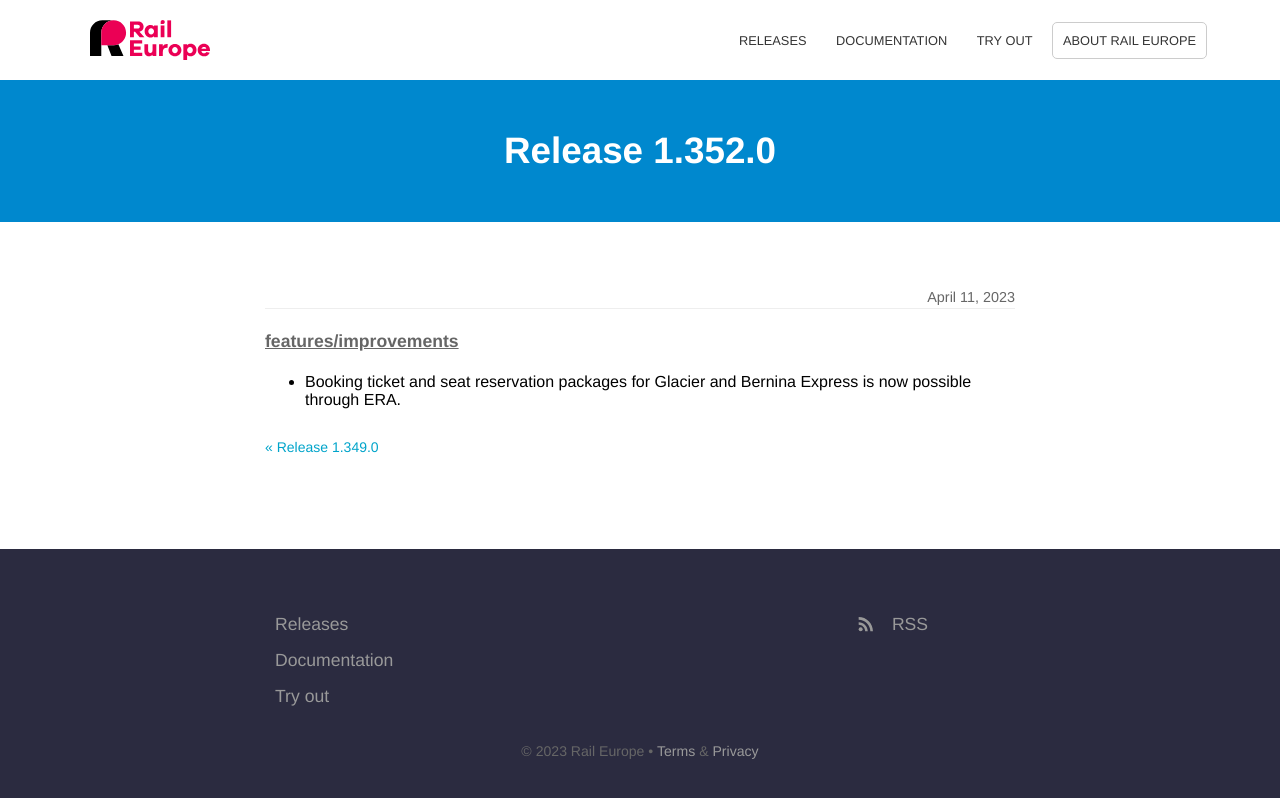
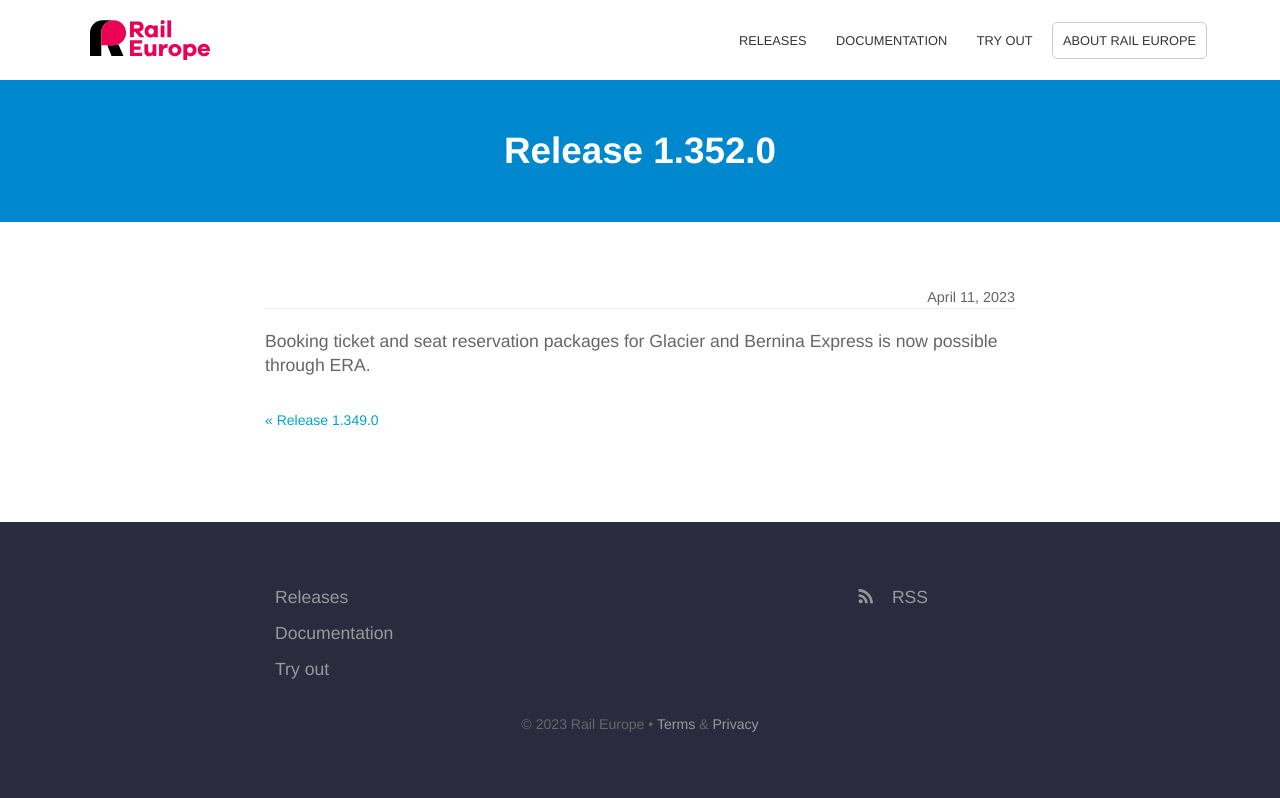
Before and after one commit to rail-europe/era-api, a Jekyll site: the page built from _posts/2023-04-11-release-1.352.0.md, in a window 1280 px wide. Shown: the top 798 px of the page. Built offline with Jekyll 4.4.1, drawn with Linux system fonts in a browser that asks for light colours.

Commit message:
Adding release note for RHB

```diff
--- a/_posts/2023-04-11-release-1.352.0.md
+++ b/_posts/2023-04-11-release-1.352.0.md
@@ -3,6 +3,4 @@
 title: Release 1.352.0
 ---
 
-**<u>features/improvements</u>**
-
-- Booking ticket and seat reservation packages for Glacier and Bernina Express is now possible through ERA.
+Booking ticket and seat reservation packages for Glacier and Bernina Express is now possible through ERA.
```
